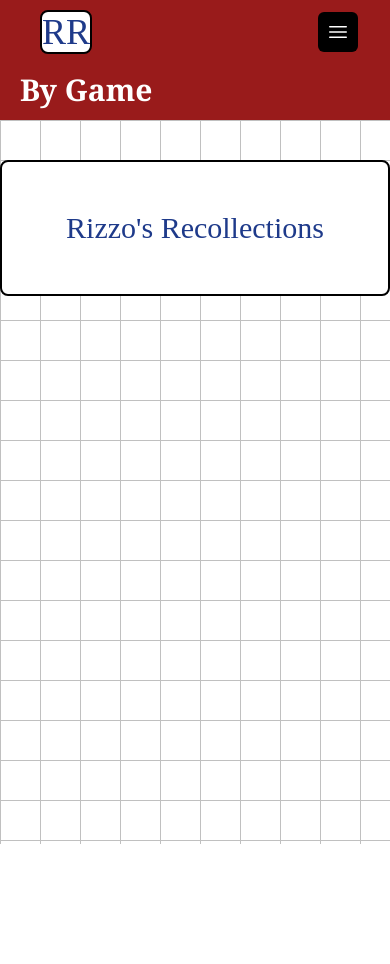
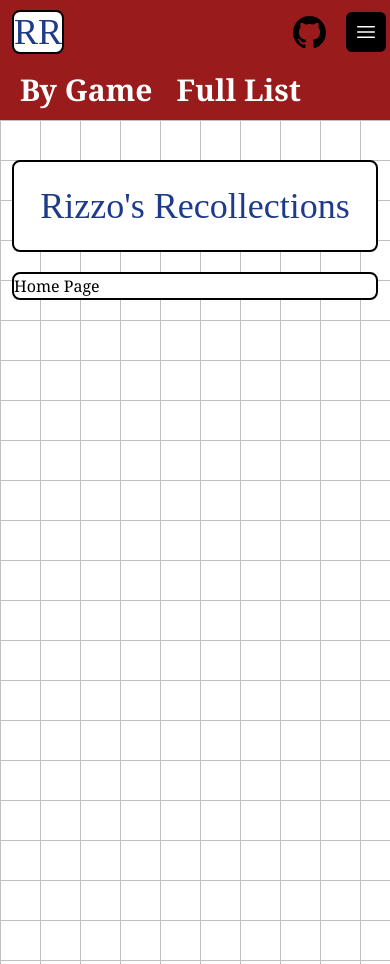
Before and after one commit to cjbagley/rizzo-rocks, a SvelteKit app: page / in a window 390 px wide. Before the commit the page ends 844 px from the top, so only its background shows below. Built offline with nearby package versions, Linux system fonts and the light colour scheme; a web font is replaced by a local one.

Commit message:
[WIP] Basic routing; additional nav styling

```diff
--- /dev/null
+++ b/src/components/content.svelte
@@ -0,0 +1,19 @@
+<script>
+	import Header from '../components/header.svelte';
+	export let header = '';
+</script>
+
+<main class="space-y-5 pt-10">
+	{#if header}
+		<div
+			class="bg-white dark:bg-black border-2 rounded-lg border-black dark:border-white mx-3 xl:mx-auto max-w-7xl"
+		>
+			<Header {header} />
+		</div>
+	{/if}
+	<div
+		class="bg-white dark:bg-black border-2 rounded-lg border-black dark:border-white mx-3 xl:mx-auto max-w-7xl"
+	>
+		<slot />
+	</div>
+</main>
--- a/src/components/header.svelte
+++ b/src/components/header.svelte
@@ -1,7 +1,11 @@
+<script>
+	export let header = "Rizzo's Recollections";
+</script>
+
 <header>
-	<div class="mx-auto max-w-7xl px-4 py-6 sm:px-6 lg:px-8">
-		<h1 class="game-font text-3xl md:text-6xl text-center overflow-auto text-blue-900">
-			Rizzo's Recollections
+	<div class="mx-auto max-w-7xl px-2 py-6 sm:px-6 lg:px-8">
+		<h1 class="game-font text-4xl md:text-6xl text-center overflow-auto text-blue-900">
+			{header}
 		</h1>
 	</div>
 </header>
--- a/src/components/nav-link.svelte
+++ b/src/components/nav-link.svelte
@@ -1,11 +1,11 @@
 <script>
-	let isCurrent = false;
+	export let href = '';
 </script>
 
 <!-- Current: "bg-gray-900 text-white", Default: "text-gray-300 hover:bg-gray-700 hover:text-white" -->
 <!-- class="bg-gray-900 text-white rounded-md px-3 py-2 text-sm font-medium" -->
 <a
-	href="/"
+	{href}
 	class="text-white hover:text-blue-900 rounded-md px-3 py-2 text-3xl font-bold"
 	aria-current="page"><slot /></a
 >
--- a/src/components/nav.svelte
+++ b/src/components/nav.svelte
@@ -5,17 +5,23 @@
 	import NavMobileProfile from './nav-mobile-profile.svelte';
 	import NavProfileDropdown from './nav-profile-dropdown.svelte';
 	import NavSiteLogo from './nav-site-logo.svelte';
+
+	const navLinks = [
+		{ name: 'By Game', href: '/browse' },
+		{ name: 'Full List', href: '/browse' }
+	];
 </script>
 
 <nav class="bg-red-800">
-	<div class="mx-auto max-w-7xl px-10">
+	<div class="mx-3 xl:mx-auto max-w-7xl">
 		<div class="flex h-16 items-center justify-between">
 			<div class="flex items-center">
 				<NavSiteLogo />
 				<div class="hidden md:block">
 					<div class="ml-10 flex items-baseline space-x-4">
-						<NavLink>By Game</NavLink>
-						<NavLink>Full List</NavLink>
+						{#each navLinks as link}
+							<NavLink href={link.href}>{link.name}</NavLink>
+						{/each}
 					</div>
 				</div>
 			</div>
@@ -25,7 +31,8 @@
 					<!-- <NavProfileDropdown /> -->
 				</div>
 			</div>
-			<div class="-mr-2 flex md:hidden">
+			<div class="-mr-2 flex space-x-5 items-center md:hidden">
+				<NavGithubLink />
 				<NavMobileButton />
 			</div>
 		</div>
@@ -34,7 +41,9 @@
 	<!-- Mobile menu -->
 	<div class="md:hidden" id="mobile-menu">
 		<div class="space-y-1 px-2 pb-3 pt-2 sm:px-3">
-			<NavLink>By Game</NavLink>
+			{#each navLinks as link}
+				<NavLink href={link.href}>{link.name}</NavLink>
+			{/each}
 		</div>
 		<!-- <NavMobileProfile /> -->
 	</div>
--- a/src/routes/+layout.svelte
+++ b/src/routes/+layout.svelte
@@ -1,15 +1,7 @@
 <script>
-	import Header from '../components/header.svelte';
+	import '../main.css';
 	import Nav from '../components/nav.svelte';
-	import '../main.css';
 </script>
 
-<div class="background min-h-full">
-	<Nav />
-	<div
-		class="bg-white dark:bg-black border-2 rounded-lg border-black dark:border-white mt-10 mx-auto max-w-7xl py-6 sm:px-6 lg:px-8"
-	>
-		<Header />
-		<main></main>
-	</div>
-</div>
+<Nav />
+<div class="background min-h-full"><slot /></div>
--- a/src/routes/+page.svelte
+++ b/src/routes/+page.svelte
@@ -1,4 +1,5 @@
-<div>
-	<h1>Welcome to SvelteKit</h1>
-	<p>Visit <a href="https://kit.svelte.dev">kit.svelte.dev</a> to read the documentation</p>
-</div>
+<script>
+	import Content from '../components/content.svelte';
+</script>
+
+<Content header="Rizzo's Recollections">Home Page</Content>
--- /dev/null
+++ b/src/routes/browse/+page.svelte
@@ -0,0 +1,5 @@
+<script>
+	import Content from '../../components/content.svelte';
+</script>
+
+<Content header="Games">Game</Content>
```
